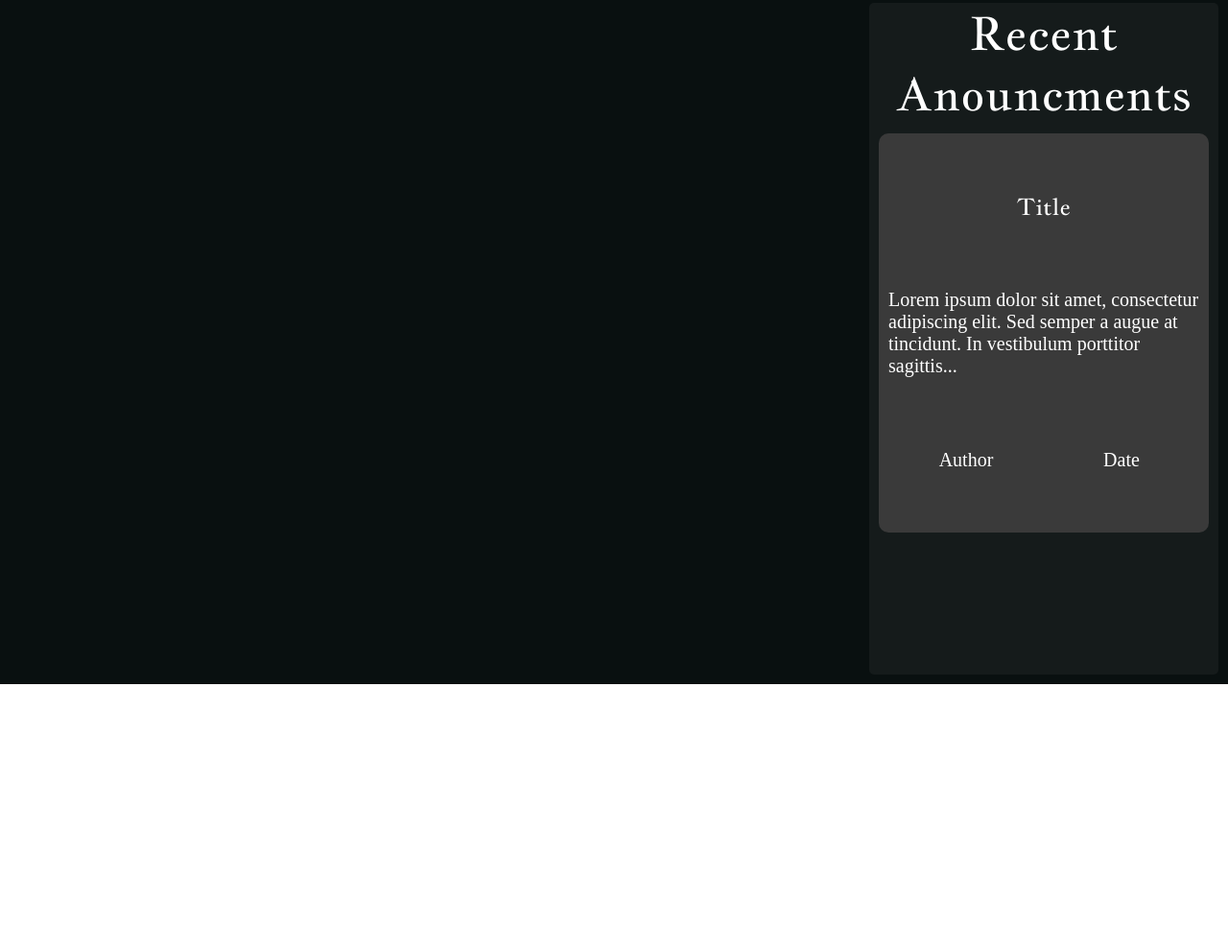
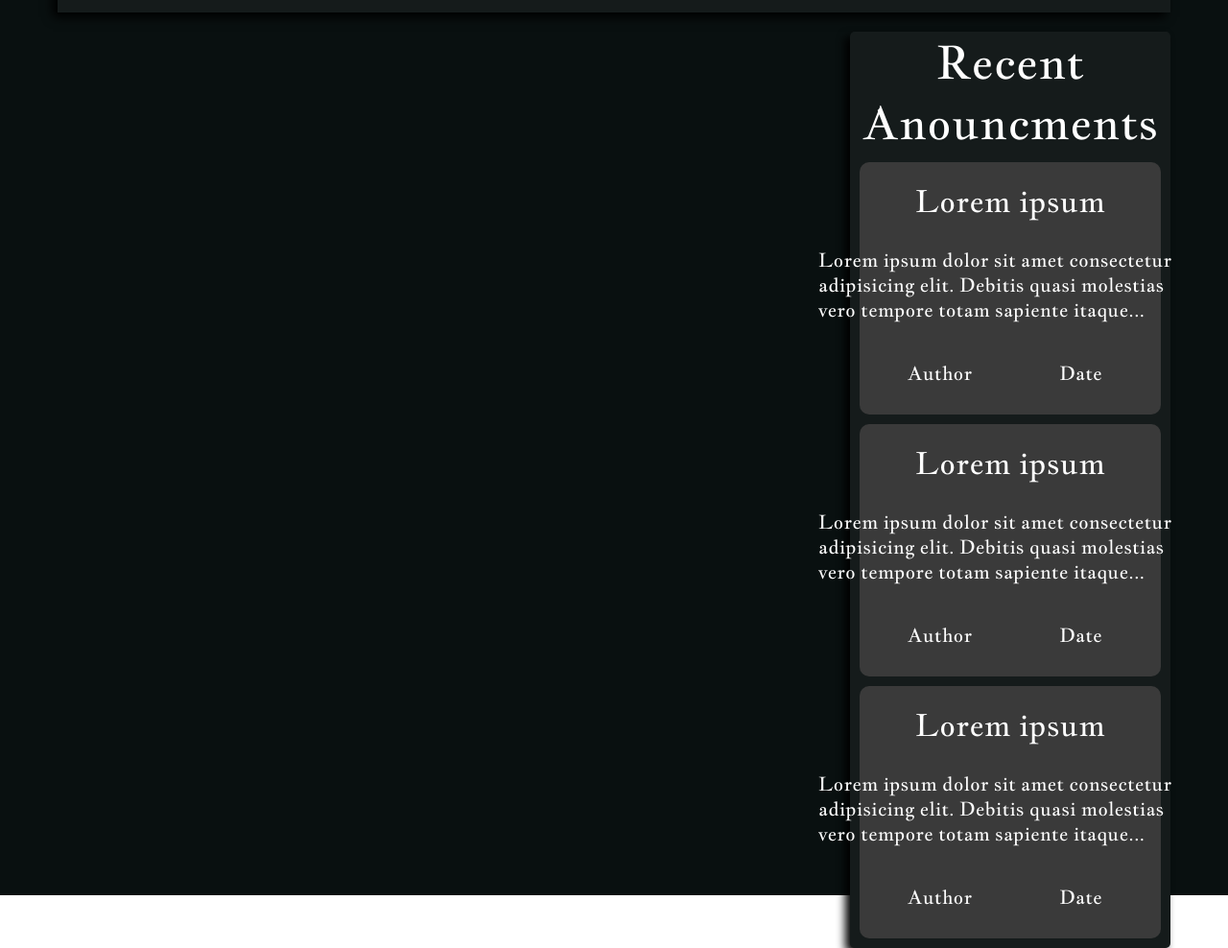
Before and after one commit to Serpent-Fang-Studios/Serpent-Fang-Studios.github.io, a plain HTML site: page index.html in a window 1280 px wide. Shown: the part 810-1798 px from the top of the page at 96% size. Before the commit the page ends 1523 px from the top, so only its background shows below. Drawn offline with Linux system fonts and the light colour scheme.

Commit message:
worked on anouncments section

```diff
--- a/index.html
+++ b/index.html
@@ -33,12 +33,35 @@
                 <div class="contentblock">
                     <a href="index.html">
                         <div class="AnouncmentBlock">
-                            <div class="title-small"><p>Title</p></div>
-                            <div class="Summary"><p>Lorem ipsum dolor sit amet, consectetur adipiscing elit. Sed semper a augue at tincidunt. In vestibulum porttitor sagittis...</p></div>
+                            <div class="title-medium AnouncmentTitle"><p>Lorem ipsum</p></div>
+                            <div class="Summary"><p>Lorem ipsum dolor sit amet consectetur adipisicing elit. Debitis quasi molestias vero tempore totam sapiente itaque cupiditate, repellendus dolorum quam cum placeat, animi quaerat temporibus sunt corporis voluptates, mollitia harum?</p></div>
                             <div class="Author"><p>Author</p></div>
                             <div class="Date"><p>Date</p></div>
                         </div>
                     </a>
+
+                </div>
+                <div class="contentblock">
+                    <a href="index.html">
+                        <div class="AnouncmentBlock">
+                            <div class="title-medium AnouncmentTitle"><p>Lorem ipsum</p></div>
+                            <div class="Summary"><p>Lorem ipsum dolor sit amet consectetur adipisicing elit. Debitis quasi molestias vero tempore totam sapiente itaque cupiditate, repellendus dolorum quam cum placeat, animi quaerat temporibus sunt corporis voluptates, mollitia harum?</p></div>
+                            <div class="Author"><p>Author</p></div>
+                            <div class="Date"><p>Date</p></div>
+                        </div>
+                    </a>
+
+                </div>
+                <div class="contentblock">
+                    <a href="index.html">
+                        <div class="AnouncmentBlock">
+                            <div class="title-medium AnouncmentTitle"><p>Lorem ipsum</p></div>
+                            <div class="Summary"><p>Lorem ipsum dolor sit amet consectetur adipisicing elit. Debitis quasi molestias vero tempore totam sapiente itaque cupiditate, repellendus dolorum quam cum placeat, animi quaerat temporibus sunt corporis voluptates, mollitia harum?</p></div>
+                            <div class="Author"><p>Author</p></div>
+                            <div class="Date"><p>Date</p></div>
+                        </div>
+                    </a>
+
                 </div>
             </div>
         </div>
--- a/main.css
+++ b/main.css
@@ -10,6 +10,10 @@
 
 body{
     margin: 0;
+}
+
+p{
+    font-family: 'jacques-francois-Reg', serif;
 }
 
 /*Nav Bar*/
@@ -61,7 +65,8 @@ div.Cover{
 
 div.generalContent{
     background-color:#091010;
-    height: 800px;
+    height: 1000px;
+    padding: 10px 50px;
     display: grid;
     grid-template-columns: 20% auto 30%;
     grid-template-rows: 10% auto auto auto;
@@ -81,6 +86,8 @@ div.generalContent > div{
     grid-row-start: 2;
     grid-row-end: 5;
     margin: 10px 10px 10px 10px;
+
+    box-shadow: -5px 5px 10px black;
 }
 
 /* Announcements */
@@ -97,7 +104,7 @@ div.generalContent > div{
 
 .RecentAnouncments .AnouncmentBlock{
     display: grid;
-    grid-template-rows: 1fr 1fr 1fr;
+    grid-template-rows: .5fr 1fr .2fr;
     grid-template-columns: 1fr 1fr;
     justify-items: center;
     align-items: center;
@@ -105,9 +112,10 @@ div.generalContent > div{
     border-radius: 10px;
     margin: 10px;
     padding: 10px;
+    max-height: 350px;
 }
 
-.AnouncmentBlock .title-small{
+.AnouncmentBlock .AnouncmentTitle{
     grid-row: 1;
     grid-column: 1 / 3;
 }
@@ -115,6 +123,17 @@ div.generalContent > div{
 .AnouncmentBlock .Summary{
     grid-row: 2;
     grid-column: 1 / 3;
+    padding: 0px 25px;
+}
+
+.AnouncmentBlock .Summary p{
+    width:400px;
+    display: -webkit-box;
+    -webkit-line-clamp: 3;
+    -webkit-box-orient: vertical;
+    overflow: hidden;
+    text-overflow: ellipsis;
+
 }
 
 .AnouncmentBlock .Author{
@@ -138,8 +157,17 @@ div.title *{
     text-align: center;
 }
 
+div.title-medium *{
+    font-size: xx-large;
+    font-family: 'jacques-francois-Reg', serif;
+    font-weight: lighter;
+    color: var(--textColorLight);
+    margin: auto;
+    text-align: center;
+}
+
 div.title-small *{
-    font-size: x-large;
+    font-size: large;
     font-family: 'jacques-francois-Reg', serif;
     font-weight: lighter;
     color: var(--textColorLight);
```
